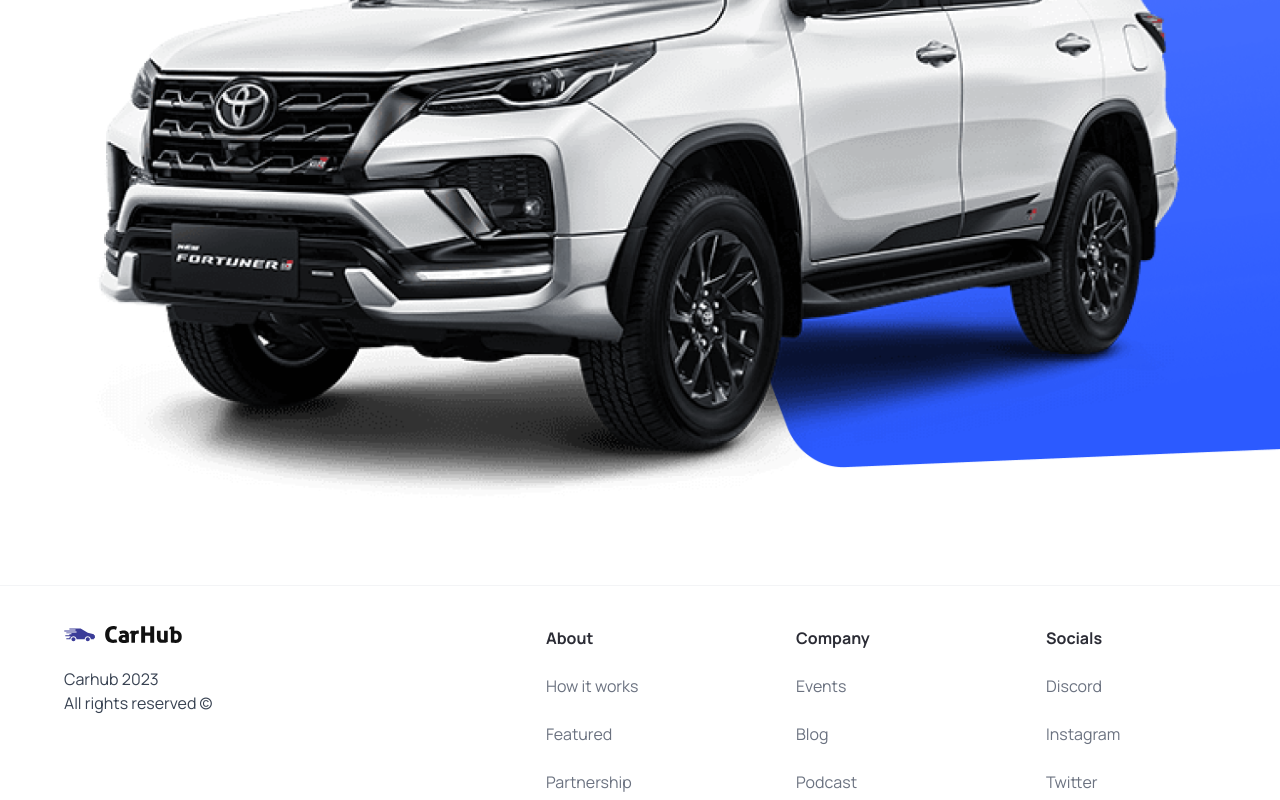
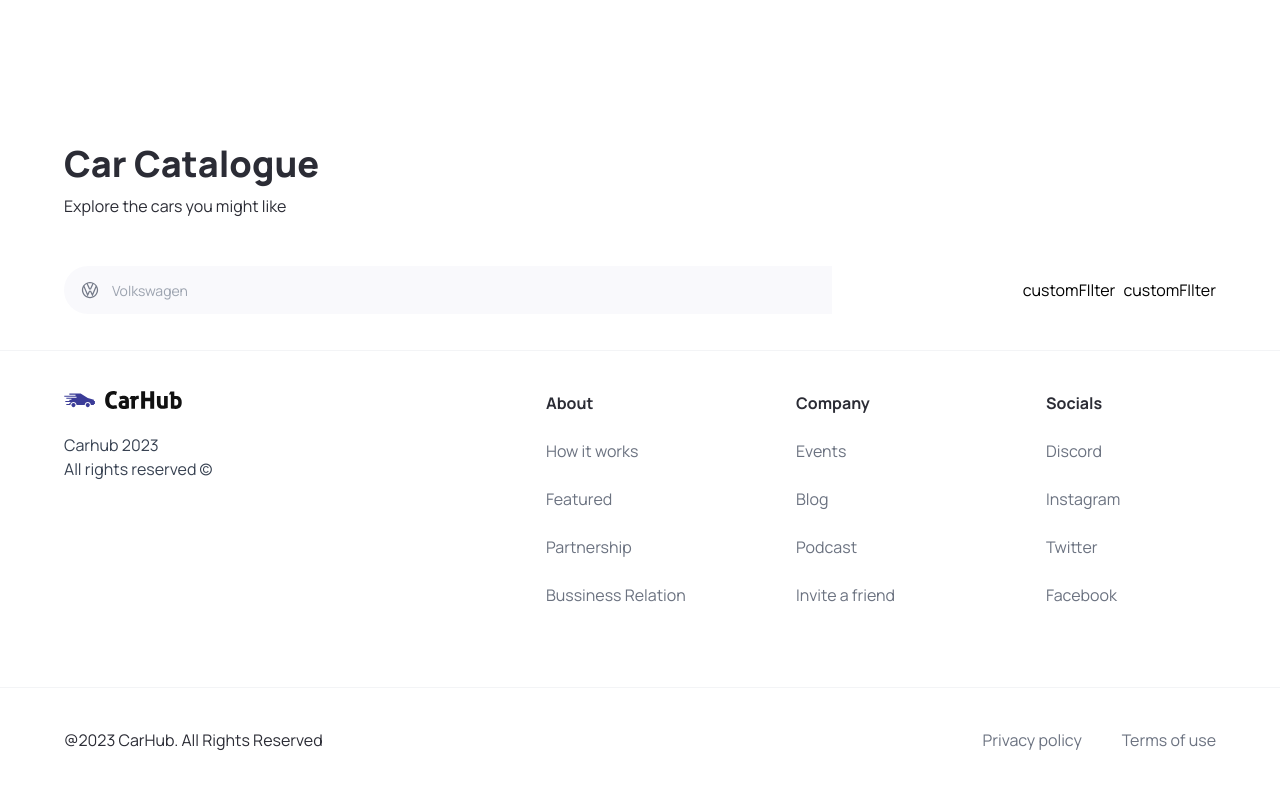
Before and after one commit to rodrigopinto30/car_show, a Next.js app: page / in a window 1280 px wide. Shown: the part 720-1520 px from the top of the page. Built offline with nearby package versions, Linux system fonts and the light colour scheme.

Commit message:
Incorporacion filter y searchBar

```diff
--- a/app/page.tsx
+++ b/app/page.tsx
@@ -1,10 +1,28 @@
-import { Hero } from '@/components'
+import { CustomFilter, Hero, SearchBar } from '@/components'
 import Image from 'next/image'
 
 export default function Home() {
   return (
     <main className="overflow-hidden">
       <Hero />
+
+      <div className='mt-12 padding-x padding-y max-width' id='discover'>
+        <div className='home__text-container'>
+            <h1 className='text-4xl font-extrabold'>
+              Car Catalogue
+            </h1>
+            <p> Explore the cars you might like</p>
+        </div>
+
+        <div className='home__filters'>
+          <SearchBar />
+
+          <div className='home__filter-container'>
+            <CustomFilter title="fuel"/>
+            <CustomFilter title='year' />
+          </div>
+        </div>
+      </div>
     </main>
   )
 }
--- /dev/null
+++ b/components/CustomFilter.tsx
@@ -0,0 +1,9 @@
+import React from "react";
+
+const CustomFilter =()=>{
+    return(
+        <div> customFIlter</div>
+    )
+}
+
+export default CustomFilter;
--- a/components/Hero.tsx
+++ b/components/Hero.tsx
@@ -23,6 +23,7 @@
                     containerStyles="bg-primary-blue text-white rounded-full mt-10"
                     handleClick={handleScroll}
                 />
+            </div>
             <div className="hero__image-container">
                 <div className="hero__image">
                     <Image
@@ -31,10 +32,7 @@
                         fill
                         className="object-contain"
                     />
-                        <div className="hero__image-overlay">
-
-                        </div>
-                    </div>
+                    <div className="hero__image-overlay"/>
                 </div>
             </div>
         </div>
--- /dev/null
+++ b/components/SearchBar.tsx
@@ -0,0 +1,26 @@
+'use client'
+import React from "react";
+import { SearchManufacturer } from "./";
+
+const SearchBar =()=>{
+
+    const [manufacturer, setManufacturer] = React.useState('');
+
+    const handleSearch =()=>{}
+
+    return(
+        <form
+            className="searchbar"
+            onClick={handleSearch}
+        >
+            <div className="searchbar__item">
+                <SearchManufacturer
+                    manufacturer={manufacturer}
+                    setManufacturer={setManufacturer}
+                />
+            </div>
+        </form>
+    )
+}
+
+export default SearchBar;
--- /dev/null
+++ b/components/SearchManufacturer.tsx
@@ -0,0 +1,47 @@
+'use client';
+import React from "react";
+import { SearchManufacturerProps } from "@/types";
+import { Combobox, Transition } from "@headlessui/react";
+import Image from "next/image";
+
+const SearchManufacturer =({manufacturer, setManufacturer}: SearchManufacturerProps)=>{
+
+    const [query, setQuery] = React.useState('');
+
+    return(
+        <div className="search-manufacturer">
+            <Combobox>
+                <div className="relative w-full">
+                    <Combobox.Button className="absolute top-[14px]">
+                        <Image
+                            src="/car-logo.svg"
+                            width={20}
+                            height={20}
+                            className="ml-4"
+                            alt="Car Logo"
+                        />
+                    </Combobox.Button>
+                    <Combobox.Input
+                        className="search-manufacturer__input"
+                        placeholder="Volkswagen"
+                        displayValue={(manufacturer:string)=> manufacturer}
+                        onChange={(e) => setQuery(e.target.value)}
+                    />
+                    <Transition
+                        as={React.Fragment}
+                        leave="transition ease-in durantion-100"
+                        leaveFrom="opacity-100"
+                        leaveTo="opacity-0"
+                        afterLeave={()=> setQuery('')}
+                    >
+                        <Combobox.Options>
+
+                        </Combobox.Options>
+                    </Transition>
+                </div>
+            </Combobox>
+        </div>
+    )
+}
+
+export default SearchManufacturer;
--- a/types/index.ts
+++ b/types/index.ts
@@ -7,3 +7,8 @@
     handleClick?: MouseEventHandler<HTMLButtonElement>;
     btnType?: "button" | "submit";
 }
+
+export interface SearchManufacturerProps {
+    manufacturer: string;
+    setManufacturer: (manufacturer: string) => void;
+}
```
Also changed, not shown: components/index.ts (+7 -1 lines), package.json (+5 -4 lines), 1 other file (tests, documents, lock files or other folders). Lines whose indentation alone changed are shown as unchanged.
